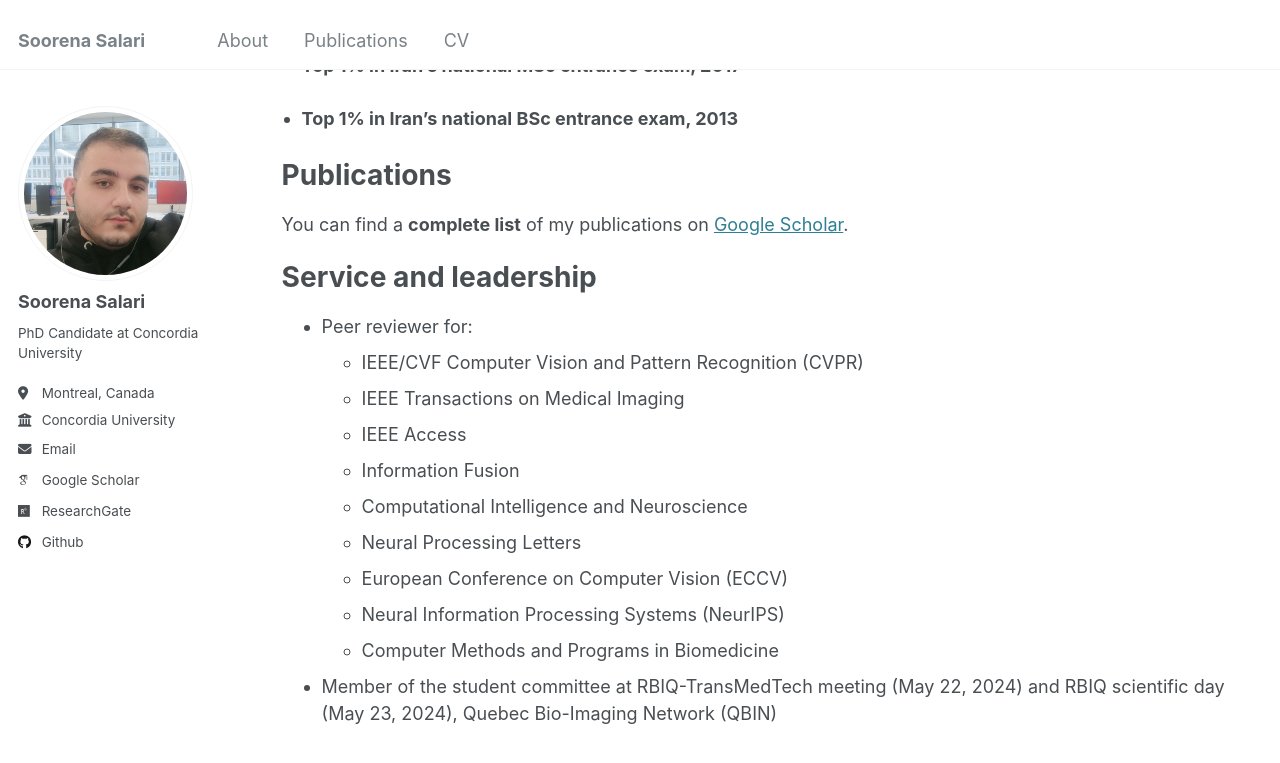
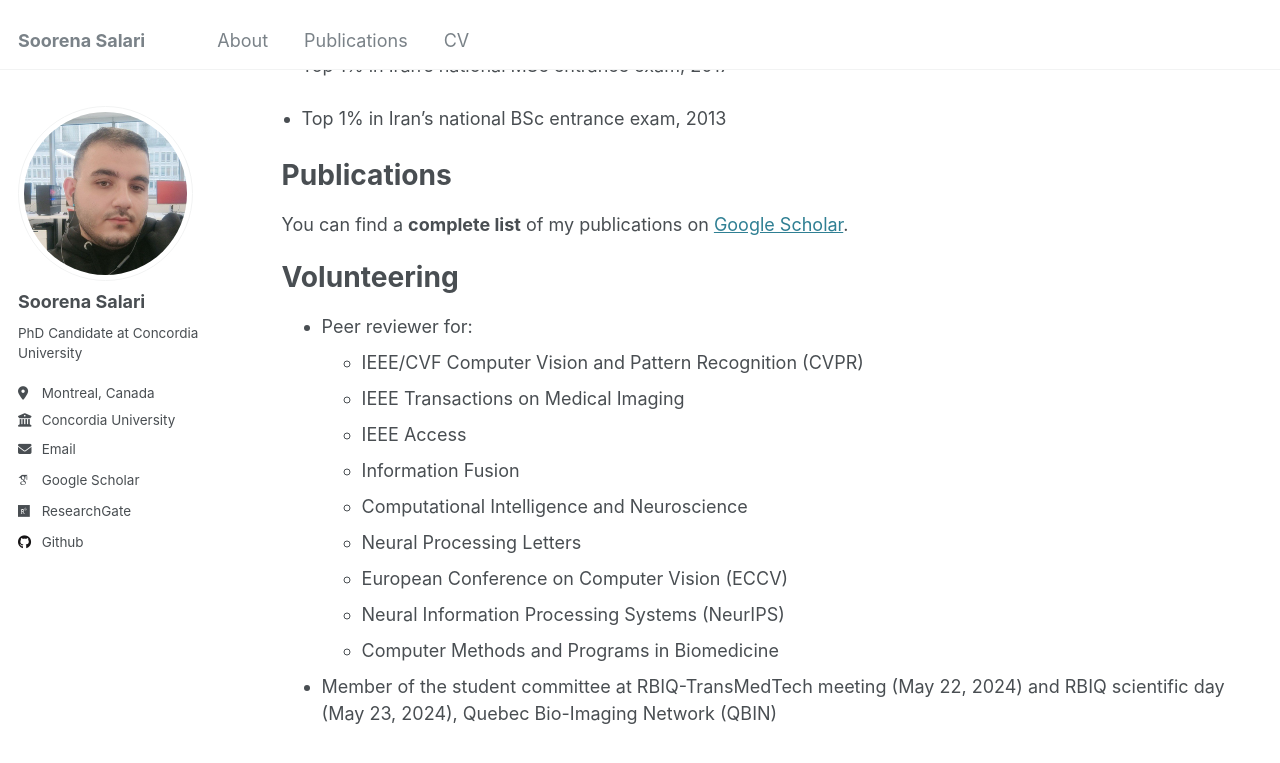
Before and after one commit to soorenasalari/soorenasalari.github.io, a Jekyll site: the page built from _pages/cv.md, in a window 1280 px wide and 900 px high, scrolled down 1985 px. Shown: the top 763 px of the window. Built offline with Jekyll 4.4.1, drawn with Linux system fonts in a browser that asks for light colours; some web fonts are replaced.

Commit message:
Update cv.md
Signed-off-by: Soorena Salari <73616711+soorenasalari@users.noreply.github.com>

```diff
--- a/_pages/cv.md
+++ b/_pages/cv.md
@@ -53,40 +53,40 @@ Skills
 ## Honors and Awards
 <ul class="award-list" style="list-style-type: disc; padding-left: 20px; line-height: 1.6;">
   <li class="award-item" style="margin-bottom: 25px;">
-    <strong>Concordia University In-Course Graduate Bursary in Computer Science, 2025</strong><br>
+    Concordia University In-Course Graduate Bursary in Computer Science, 2025<br>
   </li>
   <li class="award-item" style="margin-bottom: 25px;">
-    <strong>Concordia University CENPARMI Graduate Scholarship, 2025</strong><br>
+    Concordia University CENPARMI Graduate Scholarship, 2025<br>
   </li>
   <li class="award-item" style="margin-bottom: 25px;">
-    <strong>IEEE Transactions on Medical Imaging (TMI) Distinguished Reviewer, 2024</strong><br>
+    IEEE Transactions on Medical Imaging (TMI) Distinguished Reviewer, 2024<br>
   </li>
   <li class="award-item" style="margin-bottom: 25px;">
-    <strong>Mitacs Accelerate Fellowship for Internship at Elekta, 2024</strong><br>
+    Mitacs Accelerate Fellowship for Internship at Elekta, 2024<br>
   </li>
   <li class="award-item" style="margin-bottom: 25px;">
-    <strong>Concordia University Carolyn Renaud Teaching Assistantship Award, 2024</strong><br>
+    Concordia University Carolyn Renaud Teaching Assistantship Award, 2024<br>
   </li>
   <li class="award-item" style="margin-bottom: 25px;">
-    <strong>Concordia University Conference & Exposition Award, 2023</strong><br>
+    Concordia University Conference & Exposition Award, 2023<br>
   </li>
   <li class="award-item" style="margin-bottom: 25px;">
-    <strong>Concordia University Travel Conference Support, 2023</strong><br>
+    Concordia University Travel Conference Support, 2023<br>
   </li>
   <li class="award-item" style="margin-bottom: 25px;">
-    <strong>Quebec Bio-Imaging Network (QBIN) Conference Travel Award, 2023</strong><br>
+    Quebec Bio-Imaging Network (QBIN) Conference Travel Award, 2023<br>
   </li>
   <li class="award-item" style="margin-bottom: 25px;">
-    <strong>Image Processing Best Student Paper Award, SPIE Medical Imaging, 2023</strong><br>
+    Image Processing Best Student Paper Award, SPIE Medical Imaging, 2023<br>
   </li>
   <li class="award-item" style="margin-bottom: 25px;">
-    <strong>Concordia University Tuition Award of Excellence for International Students, 2021</strong><br>
+    Concordia University Tuition Award of Excellence for International Students, 2021<br>
   </li>
   <li class="award-item" style="margin-bottom: 25px;">
-    <strong>Top 1% in Iran’s national MSc entrance exam, 2017</strong><br>
+    Top 1% in Iran’s national MSc entrance exam, 2017<br>
   </li>
   <li class="award-item" style="margin-bottom: 25px;">
-    <strong>Top 1% in Iran’s national BSc entrance exam, 2013</strong><br>
+    Top 1% in Iran’s national BSc entrance exam, 2013<br>
   </li>
 </ul>
 
@@ -94,7 +94,7 @@ Publications
 ======
 You can find a **complete list** of my publications on [Google Scholar](https://scholar.google.com/citations?hl=en&user=udbW6OcAAAAJ&view_op=list_works&sortby=pubdate).
 
-Service and leadership
+Volunteering
 ======
 * Peer reviewer for:
   - IEEE/CVF Computer Vision and Pattern Recognition (CVPR)
```
